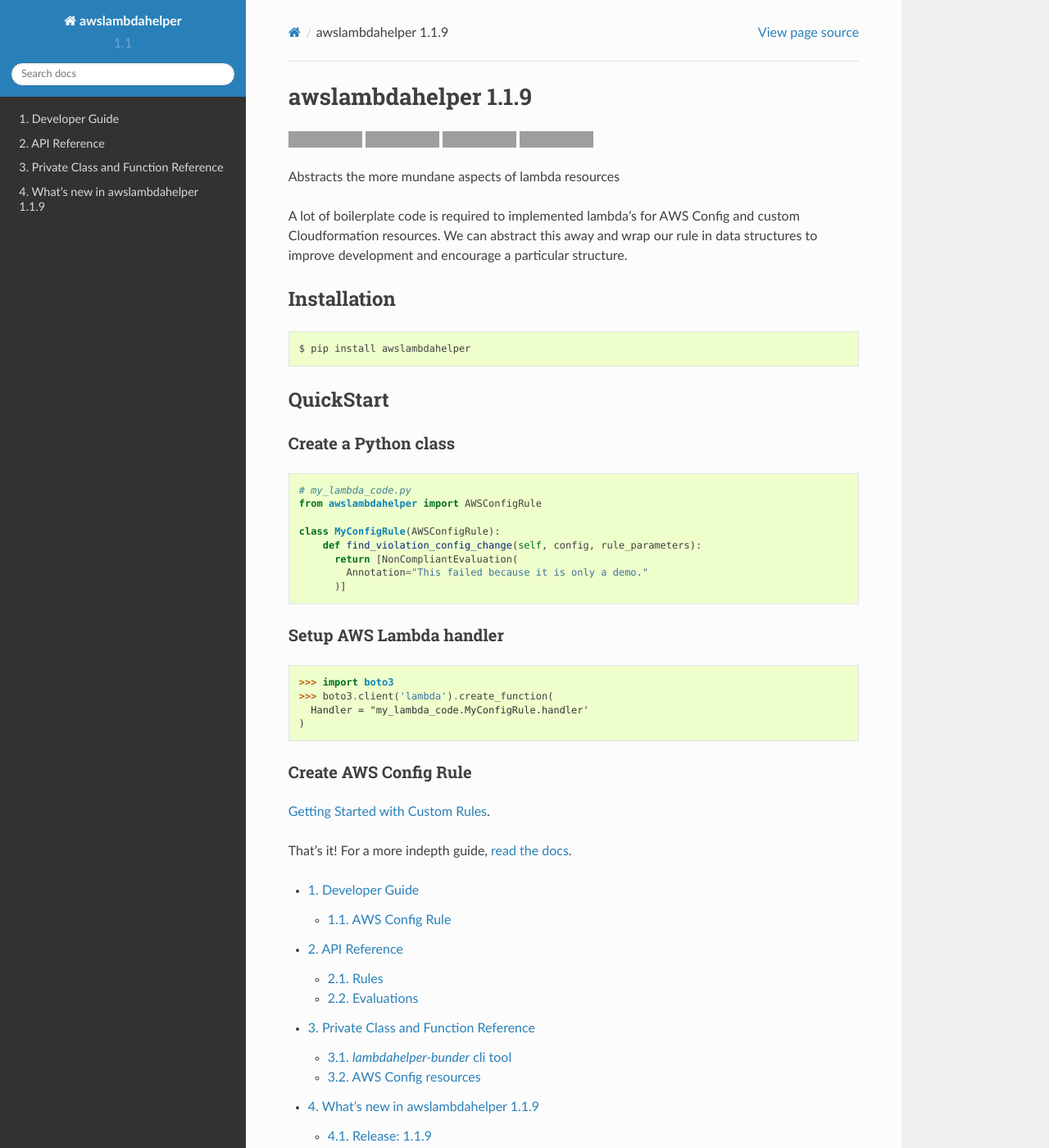
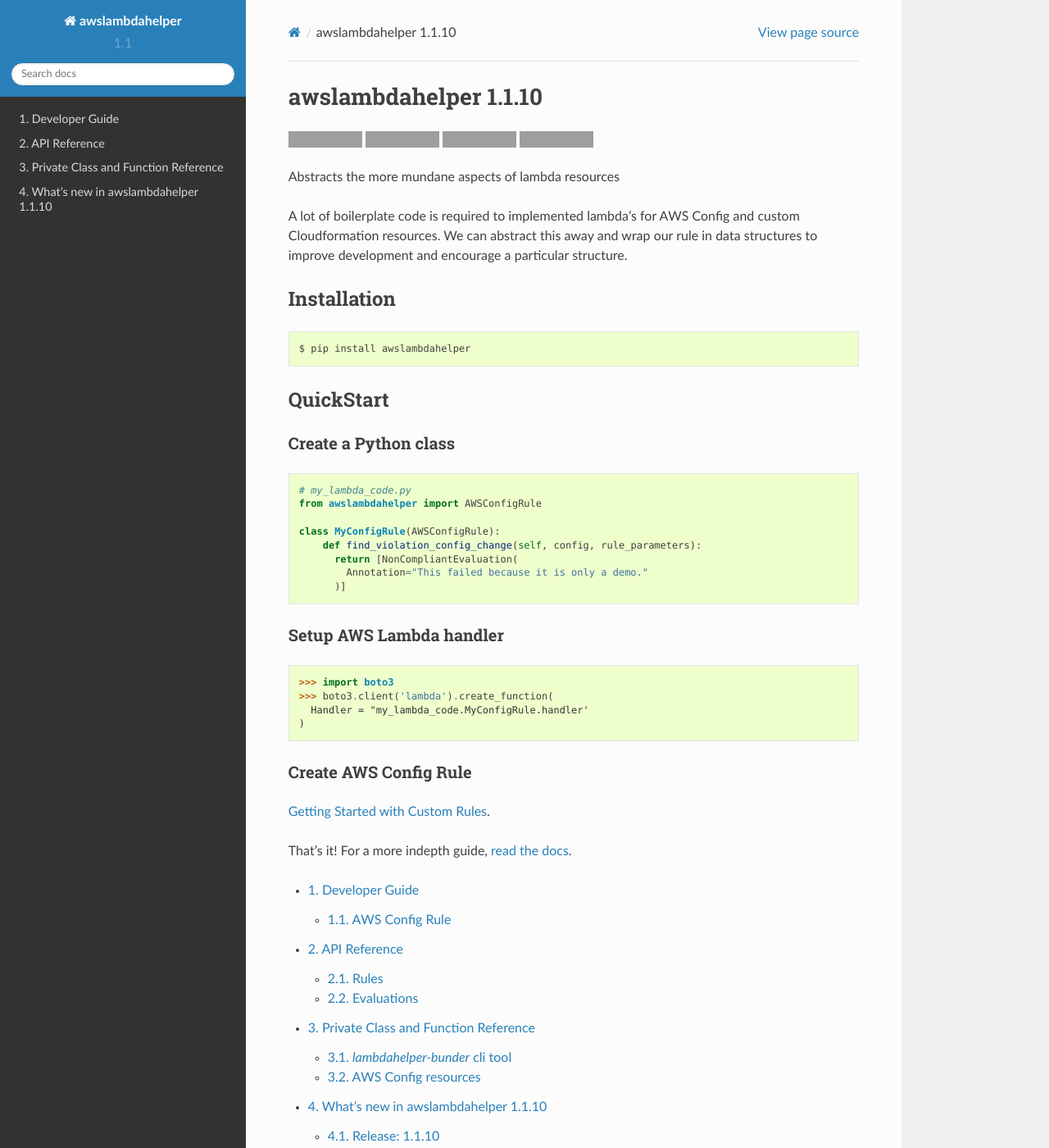
Before and after one commit to drewsonne/awslambdahelper, a Sphinx documentation site: the page built from docs/index.rst, in a window 1280 px wide and 1400 px high. Shown: the whole window at 82% size. Built offline with Sphinx 7.4.7 and the Read the Docs theme 2.0.0, drawn with Linux system fonts in a browser that asks for light colours; pages that are not in the unit, such as notebooks, are missing from menus; grey boxes are pictures that could not be loaded.

Commit message:
Ammended change log, version bump

```diff
--- a/CHANGELOG.rst
+++ b/CHANGELOG.rst
@@ -1,6 +1,6 @@
---------------
-Release: 1.1.9
---------------
+---------------
+Release: 1.1.10
+---------------
 Date: 25 June 2017
 
 ~~~~~~~~~~~~~~~~~~~
--- a/README.rst
+++ b/README.rst
@@ -1,6 +1,6 @@
-=====================
-awslambdahelper 1.1.9
-=====================
+======================
+awslambdahelper 1.1.10
+======================
 
 .. image:: https://www.quantifiedcode.com/api/v1/project/bb53f496a1cc45f780342fc973270298/badge.svg
   :target: https://www.quantifiedcode.com/app/project/bb53f496a1cc45f780342fc973270298
--- a/build.py
+++ b/build.py
@@ -1,6 +1,6 @@
 from pybuilder.core import use_plugin, init, Author
 
-_version = ('1','1','9')
+_version = ('1','1','10')
 
 use_plugin('exec')
 use_plugin("python.core")
@@ -34,7 +34,7 @@
     project.set_property('flake8_verbose_output', True)
     project.set_property("flake8_break_build", True)
 
-    project.set_property("coverage_threshold_warn", 70)
+    project.set_property("coverage_threshold_warn", 90)
 
     project.set_property('skip_upload_docs', True)
 
--- a/docs/conf.py
+++ b/docs/conf.py
@@ -17,7 +17,7 @@
 sys.path.insert(0, './src/main/python')
 
 
-_version = ('1','1','9')
+_version = ('1','1','10')
 
 # If extensions (or modules to document with autodoc) are in another directory,
 # add these directories to sys.path here. If the directory is relative to the
```
